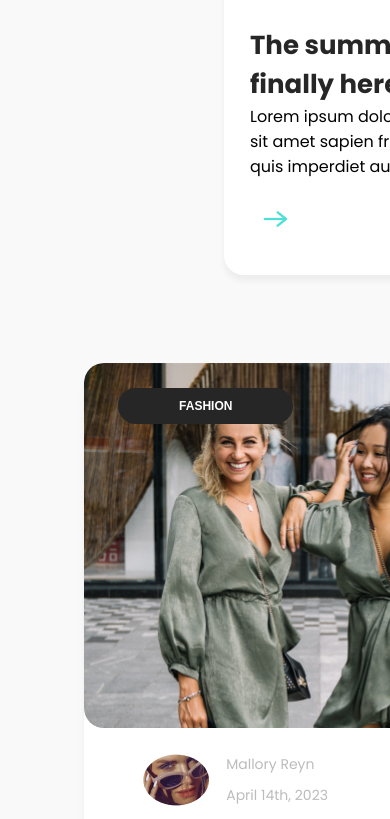
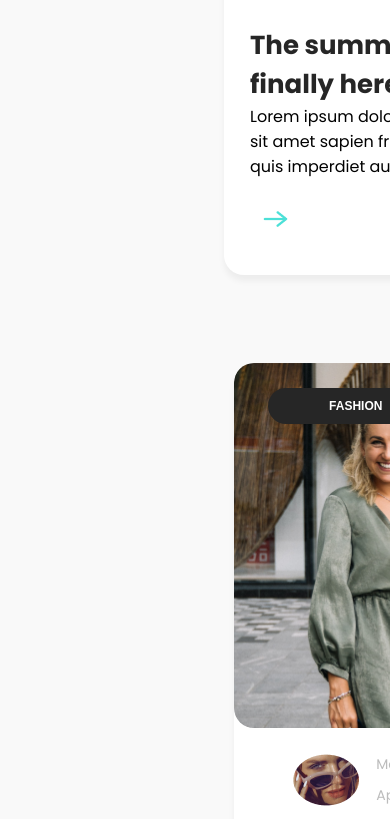
Before and after one commit to mar1975-123/Lux-Ventus, a plain HTML site: page index.html in a window 390 px wide. Shown: the part 4823-5642 px from the top of the page. Drawn offline with Linux system fonts and the light colour scheme.

Commit message:
does it matter

```diff
--- a/index.html
+++ b/index.html
@@ -186,7 +186,7 @@
 
         </div>
     </section>
-    <section >
+    <section class="fifth" >
         <div class="fifth-section container">
             <div class="cards-fifth ">
                 <div class="card-fifth">
--- a/style.css
+++ b/style.css
@@ -1008,8 +1008,9 @@ margin: 0 auto;
     .card h1 {
         font-size: 20px;
     }
-    .fifth-section {
-        margin-left: 150px;
+    .fifth {
+
+        padding-left: 150px;
     }
     }
 
```
